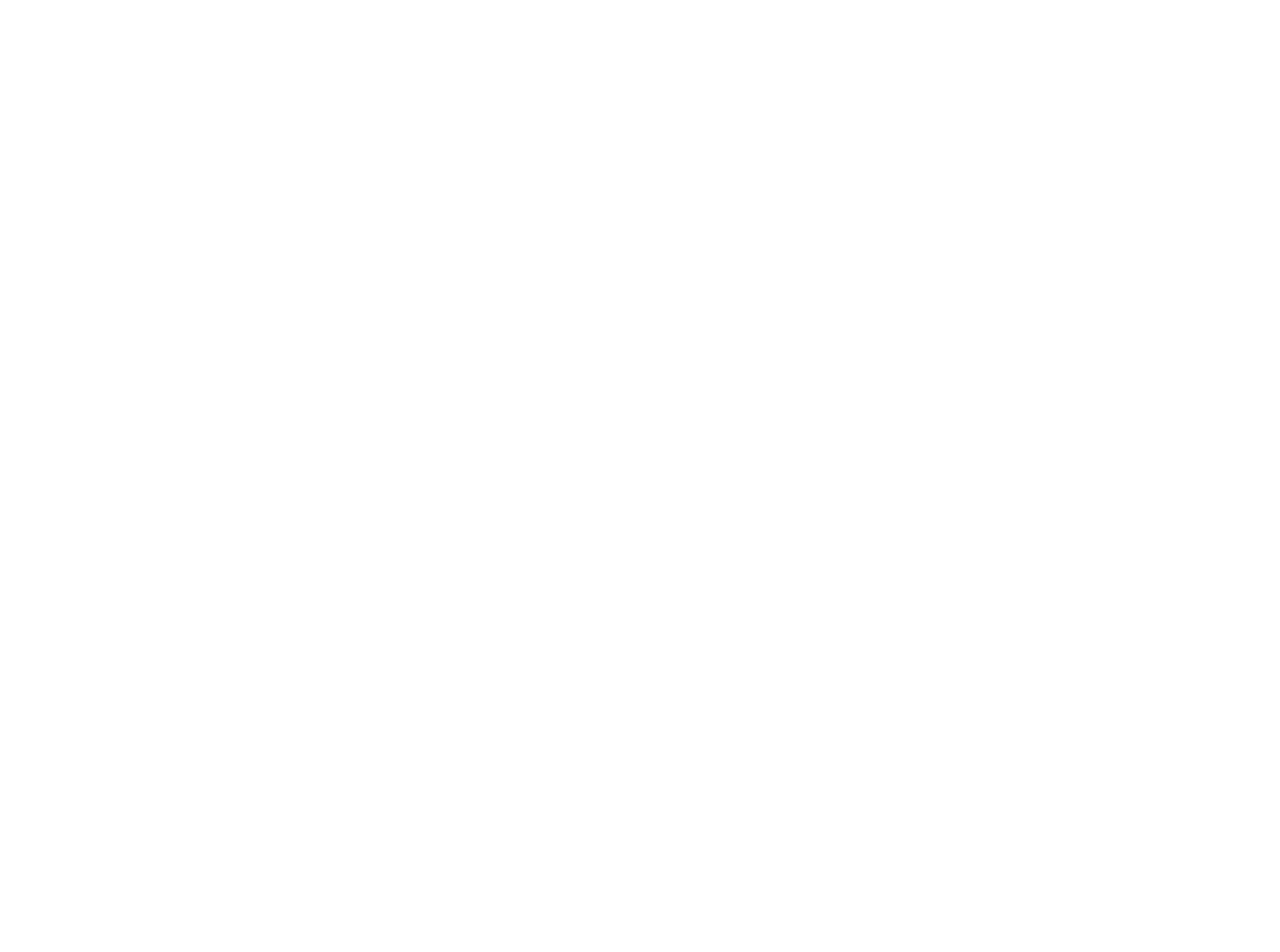
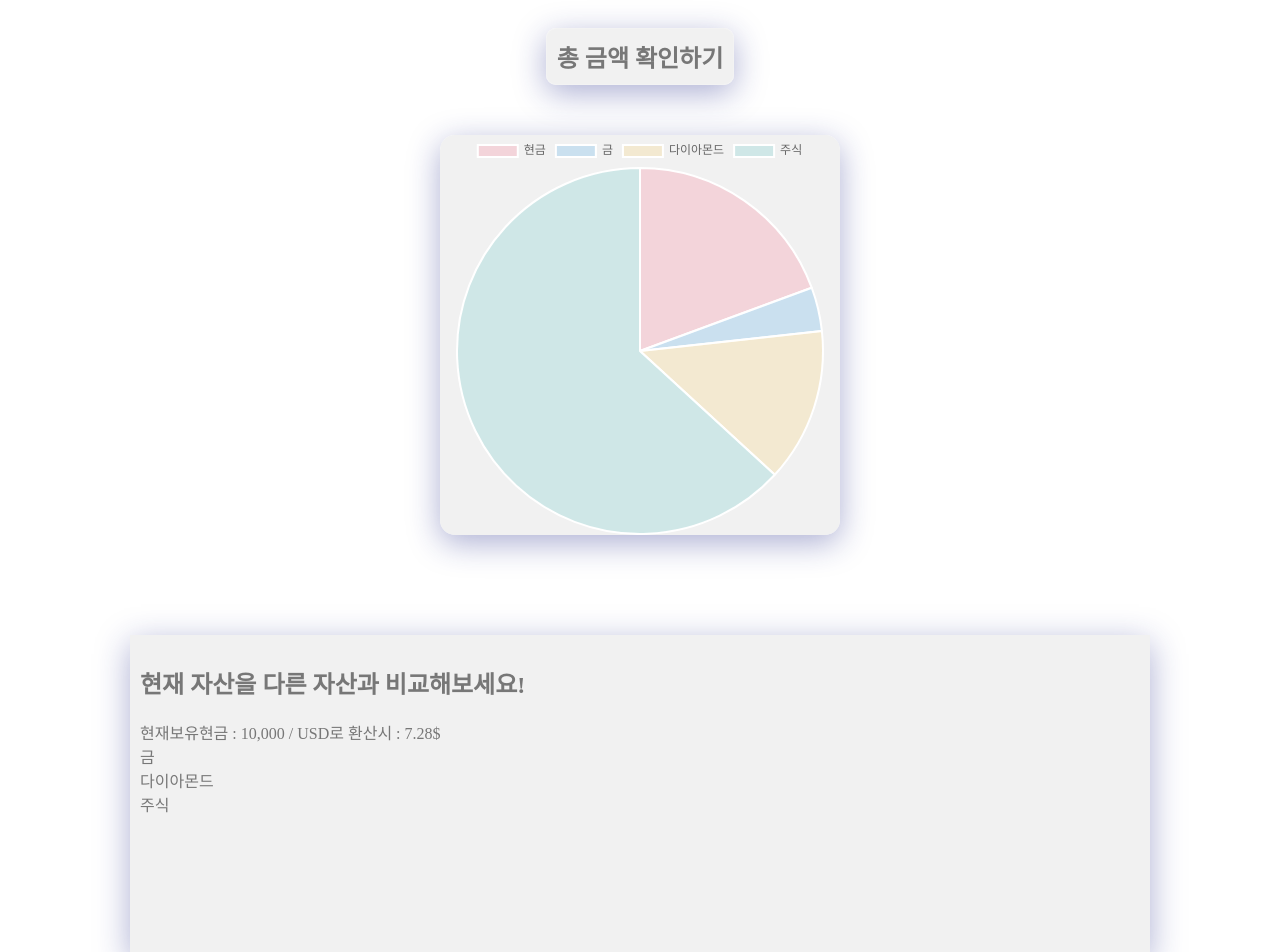
Before and after one commit to codestates-seb/seb40_main_024, a React (Create React App) app in the folder front/: page /asset in a window 1280 px wide. Before the commit this address had no page. Shown: the top 952 px of the page. Before the commit the page ends 800 px from the top, so only its background shows below. Built offline with nearby package versions, Linux system fonts and the light colour scheme.

Commit message:
feat: 현재자산확인 페이지 틀제작

```diff
--- a/front/package.json
+++ b/front/package.json
@@ -12,7 +12,9 @@
     "@testing-library/jest-dom": "^5.16.5",
     "@testing-library/react": "^13.4.0",
     "@testing-library/user-event": "^13.5.0",
+    "chart.js": "^3.9.1",
     "react": "^18.2.0",
+    "react-chartjs-2": "^4.3.1",
     "react-dom": "^18.2.0",
     "react-redux": "^8.0.5",
     "react-router-dom": "^6.4.3",
--- a/front/src/App.js
+++ b/front/src/App.js
@@ -1,12 +1,14 @@
 import './App.css';
 import { Route, Routes } from 'react-router-dom';
 import MainHome from './Pages/MainHome';
+import Asset from './Pages/Asset';
 
 function App() {
   return (
     <div>
       <Routes>
-        <Route path="/" element={<MainHome />}></Route>
+        <Route path="/" element={<MainHome />} />
+        <Route path="/asset" element={<Asset />} />
       </Routes>
     </div>
   );
--- /dev/null
+++ b/front/src/Component/AssetData.js
@@ -0,0 +1,17 @@
+export const Assetdata = {
+  labels: ['현금', '금', '다이아몬드', '주식'],
+  datasets: [
+    {
+      label: 'Test',
+      data: [100000000, 20000000, 70000000, 326000000],
+      backgroundColor: [
+        'rgba(255, 99, 132, 0.2)',
+        'rgba(54, 162, 235, 0.2)',
+        'rgba(255, 206, 86, 0.2)',
+        'rgba(75, 192, 192, 0.2)',
+        'rgba(153, 102, 255, 0.2)',
+        'rgba(255, 159, 64, 0.2)',
+      ],
+    },
+  ],
+};
--- /dev/null
+++ b/front/src/Pages/Asset.js
@@ -0,0 +1,68 @@
+import { Chart as ChartJS, ArcElement, Tooltip, Legend } from 'chart.js';
+import { Pie } from 'react-chartjs-2';
+import { Assetdata } from '../Component/AssetData';
+import styled from 'styled-components';
+
+ChartJS.register(ArcElement, Tooltip, Legend);
+
+const MainPie = styled.div`
+  display: flex;
+  justify-content: center;
+  align-items: center;
+  flex-direction: column;
+  .pieheader {
+    padding: 10px;
+    color: #777;
+    background: rgba(237, 237, 237, 0.75);
+    box-shadow: 0 8px 32px 0 rgba(31, 38, 135, 0.37);
+    backdrop-filter: blur(20px);
+    -webkit-backdrop-filter: blur(20px);
+    border-radius: 10px;
+    border: 1px solid rgba(255, 255, 255, 0.18);
+  }
+`;
+
+const GraphPie = styled.div`
+  display: flex;
+  margin-top: 30px;
+  width: 400px;
+  background: rgba(237, 237, 237, 0.75);
+  box-shadow: 0 8px 32px 0 rgba(31, 38, 135, 0.37);
+  border-radius: 15px;
+`;
+
+const AssetExchange = styled.div`
+  color: #777;
+  width: 1000px;
+  height: 300px;
+  padding: 10px;
+  margin-top: 100px;
+  background: rgba(237, 237, 237, 0.75);
+  box-shadow: 0 8px 32px 0 rgba(31, 38, 135, 0.37);
+  .AssetExchangeBox {
+    display: flex;
+    flex-direction: column;
+  }
+`;
+
+function Asset() {
+  return (
+    <MainPie>
+      <h2 className="pieheader">총 금액 확인하기</h2>
+      <GraphPie>
+        <Pie data={Assetdata} />
+      </GraphPie>
+      <AssetExchange>
+        <h2>현재 자산을 다른 자산과 비교해보세요!</h2>
+        <div className="AssetExchangeBox">
+          <span>현재보유현금 : 10,000 / USD로 환산시 : 7.28$</span>
+          <span>금</span>
+          <span>다이아몬드</span>
+          <span>주식</span>
+        </div>
+      </AssetExchange>
+    </MainPie>
+  );
+}
+
+export default Asset;
```
Also changed, not shown: 1 other file (tests, documents, lock files or other folders).
